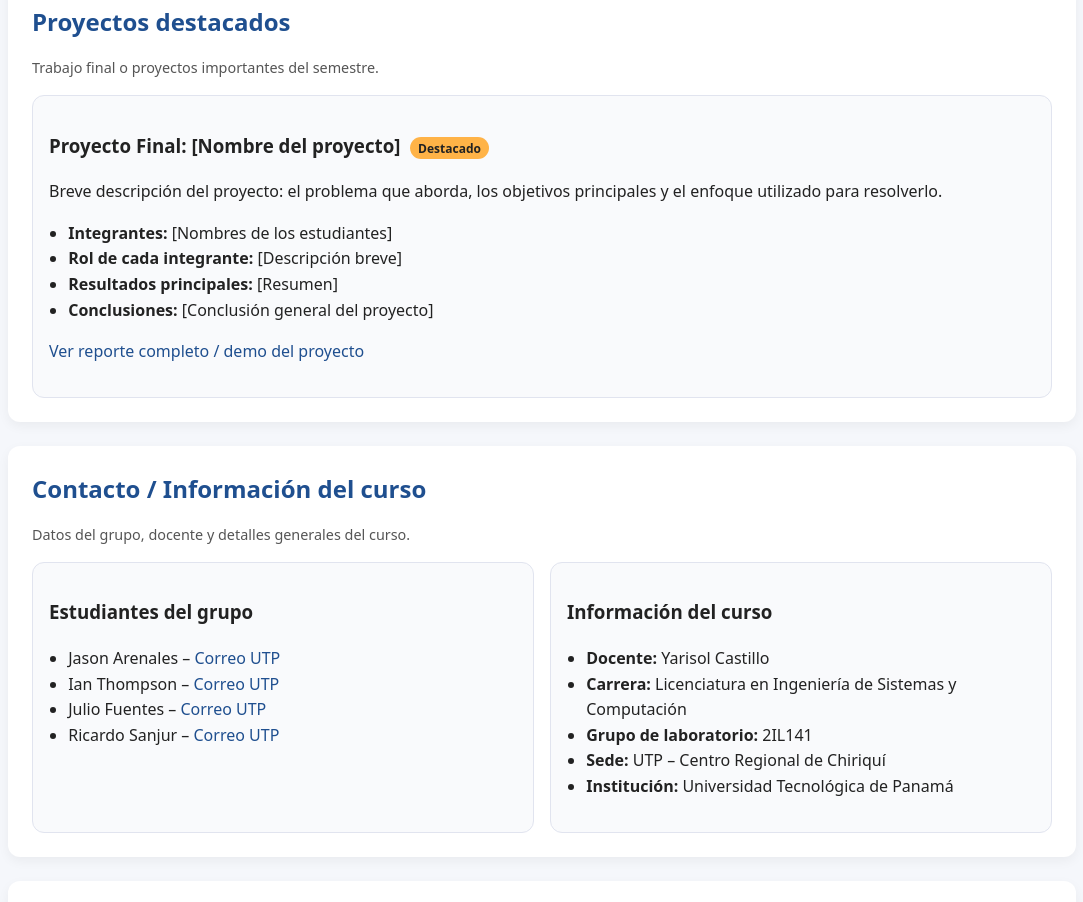
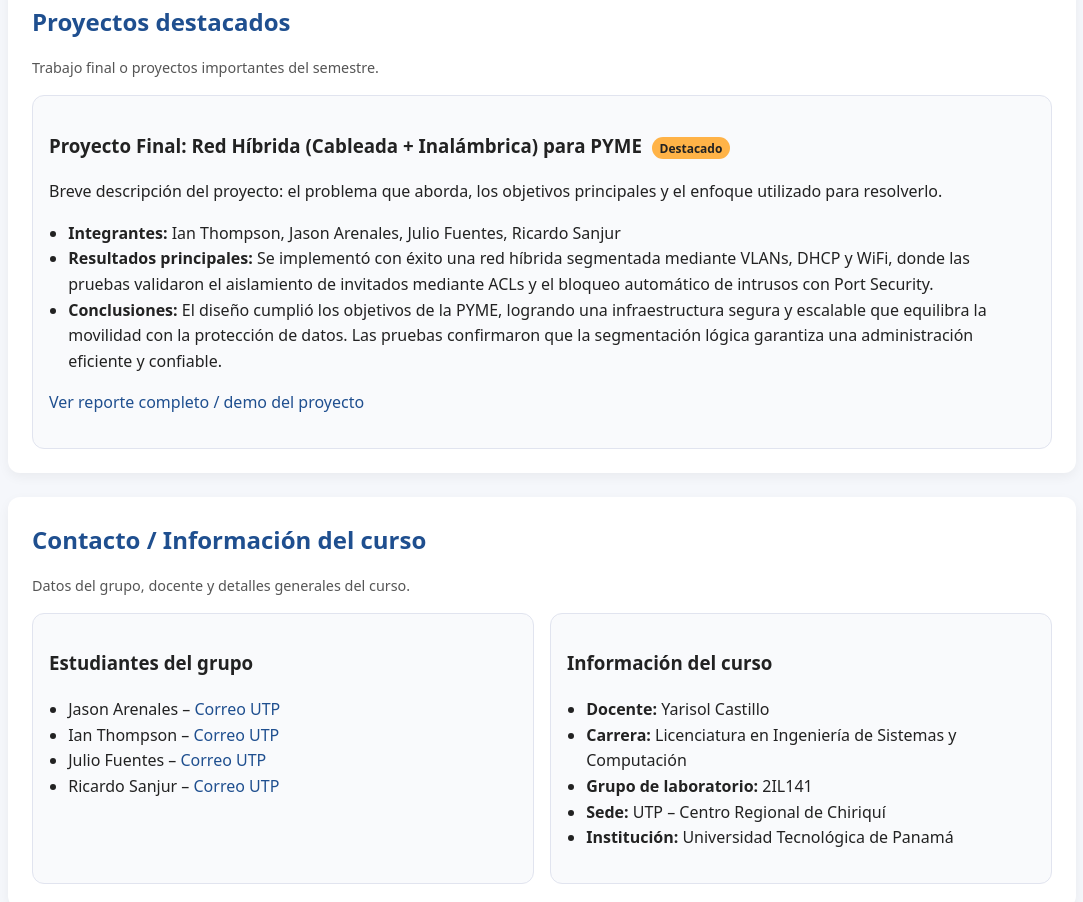
Before and after one commit to JasonArenales/portafolio-redes-2025, a plain HTML site: page index.html in a window 1280 px wide. Shown: the part 6155-7057 px from the top of the page, without its empty margins (98-1181 px from the left). Drawn offline with Linux system fonts and the light colour scheme.

Commit message:
Modificacion proyecto final

```diff
--- a/index.html
+++ b/index.html
@@ -588,20 +588,23 @@
         </p>
 
         <article class="card">
-            <h3>Proyecto Final: [Nombre del proyecto] <span class="badge">Destacado</span></h3>
+            <h3>Proyecto Final: Red Híbrida (Cableada + Inalámbrica) para PYME  <span class="badge">Destacado</span></h3>
             <p>
                 Breve descripción del proyecto: el problema que aborda, los objetivos principales y el enfoque utilizado
                 para resolverlo.
             </p>
             <ul>
-                <li><strong>Integrantes:</strong> [Nombres de los estudiantes]</li>
-                <li><strong>Rol de cada integrante:</strong> [Descripción breve]</li>
-                <li><strong>Resultados principales:</strong> [Resumen]</li>
-                <li><strong>Conclusiones:</strong> [Conclusión general del proyecto]</li>
+                <li><strong>Integrantes:</strong> Ian Thompson, Jason Arenales, Julio Fuentes, Ricardo Sanjur</li>
+                <li><strong>Resultados principales:</strong> Se implementó con éxito una red híbrida segmentada mediante VLANs, DHCP y WiFi, donde las pruebas validaron el aislamiento de invitados mediante ACLs y el bloqueo automático de intrusos con Port Security.</li>
+                <li><strong>Conclusiones:</strong> El diseño cumplió los objetivos de la PYME, logrando una infraestructura segura y escalable que equilibra la movilidad con la protección de datos. Las pruebas confirmaron que la segmentación lógica garantiza una administración eficiente y confiable.</li>
             </ul>
             <p>
                 <!-- Enlace al reporte o demo -->
-                <a class="link" href="#" target="_blank">Ver reporte completo / demo del proyecto</a>
+                <a class="link" href="https://utpac-my.sharepoint.com/:b:/g/personal/ian_thompson_utp_ac_pa/IQCLrgZO77OTRaykt_uiSXfVAUcxIl5fC_kERX00LavMmuE?e=WE7QrQ" target="_blank">
+                Ver reporte completo / demo del proyecto
+                </a>
+
+
             </p>
         </article>
     </section>
```
